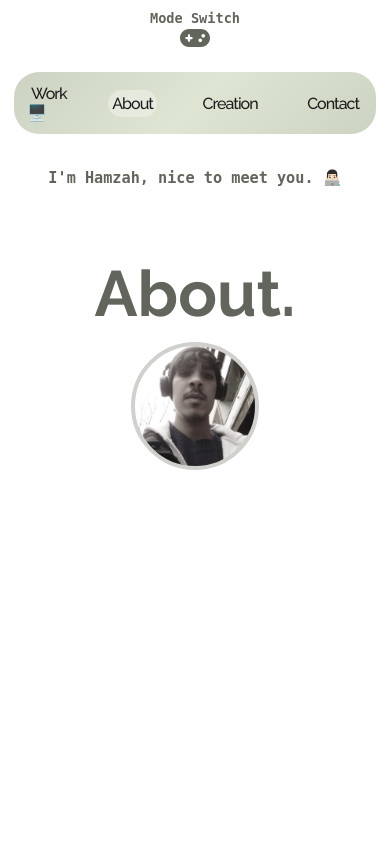
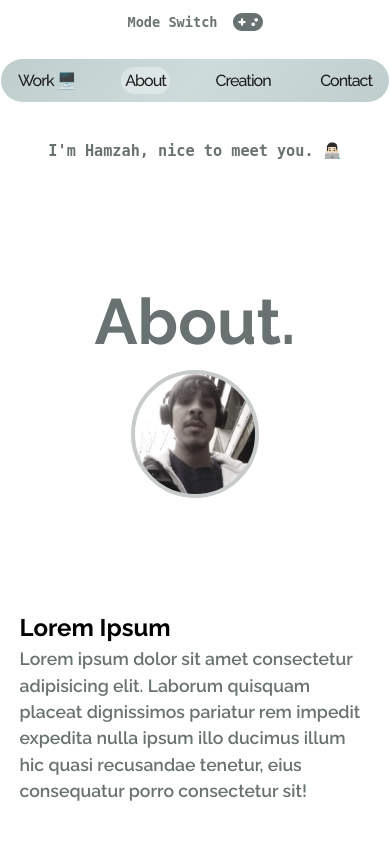
Before and after one commit to HamzahFayad/hamzah, a React (Create React App) app: page /about in a window 390 px wide. Shown: the top 844 px of the page. Built offline with nearby package versions, Linux system fonts and the light colour scheme.

Commit message:
transitions + contactform

```diff
--- a/src/App.css
+++ b/src/App.css
@@ -166,14 +166,16 @@ img{
   margin: 0 auto;
   filter: grayscale(0.75);
   border: 4px solid var(--main);
+  transition: all 250ms ease-in-out;
 }
 .Round:hover{
   filter: grayscale(0.35);
   transform: rotate(-2.5deg);
 }
-*:not(.scroller>span){
+/**:not(.scroller>span):not(.swiper){
   transition: all 500ms cubic-bezier(0.65, 0, 0.35, 1);
-}
+}*/
+
 /*APP*/
 html, body, .App {
   text-align: left;
@@ -184,7 +186,6 @@ html, body, .App {
   min-height: 100vh;
   font-family: "Raleway";
   position: relative;
-  transition: all 900ms ease-in-out;
 }
 
 .App-logo {
@@ -222,9 +223,7 @@ html, body, .App {
   }
 }
 .fixed-nav{
-  position: fixed;
-  top: 2vh;
-  z-index: 9999;
+  top: 4vh !important;
 }
 
 #Header-links{
@@ -237,6 +236,15 @@ html, body, .App {
   margin: 0 auto;
   border-radius: 25px;
   padding: .5rem;
+   position: fixed;
+  top: 2vh;
+  z-index: 9999;
+  transition: all 300ms;
+}
+@media screen and (max-width: 599px) {
+  #Header-links{
+    top: 7vh;
+  }
 }
 li{
   list-style-type: none;
@@ -273,6 +281,12 @@ li:hover{
   font-size: 0.95rem;
   color: var(--dark_main);
 }
+@media screen and (max-width: 599px) {
+  .Nav-name{
+      position: relative;
+      margin-top: 8vh;
+  }
+}
 .Dark-light{
   position: absolute;
   top: 10px;
@@ -282,6 +296,18 @@ li:hover{
   color: var(--dark_main);
   cursor: pointer;
 }
+@media screen and (max-width: 599px) {
+  .Dark-light span{
+      display: flex;
+      justify-content: center;
+      align-items: center;
+      gap: 15px;
+  }
+  .Dark-light svg{
+      margin: 0 !important;
+  }
+}
+
 svg, .icon{
   max-width: 30px;
   width: 30px;
@@ -458,6 +484,18 @@ div.active-filter > p{
   }
 }
 
+/*ABOUT*/
+
+/*CREATION*/
+.Creation .Full-width{
+  transition: none !important;
+}
+
+.swiper-button-prev, .swiper-button-next{
+  color: #fff !important;
+  transform: scale(.75);
+}
+
 /*CONTACT*/
 .Contact{
   position: fixed;
@@ -478,6 +516,9 @@ div.active-filter > p{
   opacity: 0;
   animation: fadeBottom 400ms ease-out 0ms forwards;
 }
+.Contact.invisible{
+  animation: fadeOut 300ms ease-in-out;
+}
 @media screen and (max-width: 768px){
   .Contact{
     right: 0;
@@ -485,6 +526,7 @@ div.active-filter > p{
     width: 100vw;
     bottom: 0;
     border-radius: 0px;
+    z-index: 19999999;
   }
 }
 @media screen and (min-width: 768px) {
@@ -542,7 +584,7 @@ div.active-filter > p{
 }
 
 .New-Answers{
-  height: 25vh;
+  height: 15vh;
 }
 .new-answer-bot{
   opacity: 0;
@@ -588,6 +630,17 @@ div.active-filter > p{
   animation: fade 400ms ease-out 2400ms forwards;
 }
 
+form{
+  padding: 1em;
+  margin: 1em 0em;
+  display: grid;
+  opacity: 0;
+  animation: fadeBottom 400ms ease-out 200ms forwards;
+}
+form > *{
+  margin-bottom: 1em;
+}
+
 /*ANIMATIONS*/
 
 @keyframes fade {
@@ -622,6 +675,18 @@ div.active-filter > p{
   100% {
     opacity: 1;
     transform: translateY(0%);
+  }
+}
+
+@keyframes fadeOut {
+  0% {
+    opacity: 1;
+    transform: translateY(0%);
+  }
+
+  100% {
+    opacity: 0;
+    transform: translateY(20%);
   }
 }
 
--- a/src/App.js
+++ b/src/App.js
@@ -9,15 +9,15 @@ import Navbar from "./components/Navbar";
 import Footer from "./components/Footer";
 
 function App() {
-  const [theme, setTheme] = useState("green");
+  const [theme, setTheme] = useState("blue");
 
   const handleTheme = () => {
-    if (theme === "green") {
-      setTheme("blue");
-    } else if (theme === "blue") {
+    if (theme === "blue") {
+      setTheme("green");
+    } else if (theme === "green") {
       setTheme("pink");
     } else {
-      setTheme("green");
+      setTheme("blue");
     }
   };
   useEffect(() => {
--- a/src/pages/About.jsx
+++ b/src/pages/About.jsx
@@ -3,13 +3,17 @@ import "../App.css"
 
 function About() {
   return (
-    <div className="App">
+    <div className="About">
 
       <div className="Grid-width-wide Center">
         <h1 className="Headline">About.</h1>
         <div className="Round">
         </div>
       </div>
+      <div className="Grid-width-wide">
+        <h2>Lorem Ipsum</h2>
+        <p>Lorem ipsum dolor sit amet consectetur adipisicing elit. Laborum quisquam placeat dignissimos pariatur rem impedit expedita nulla ipsum illo ducimus illum hic quasi recusandae tenetur, eius consequatur porro consectetur sit!</p>
+      </div>
     </div>
   );
 }
--- a/src/pages/Contact.jsx
+++ b/src/pages/Contact.jsx
@@ -7,9 +7,9 @@ function Contact() {
 
   let navigate = useNavigate();
   const handleClose = () => {
-    console.log('closed');
     let path = `/`;
-    navigate(path);
+    document.querySelector(".Contact").classList.add("invisible");
+    setTimeout(() => { navigate(path) }, 600);
   }
 
   const [click, setClick] = useState(false);
@@ -19,29 +19,29 @@ function Contact() {
   /*const [question3, setQuestion3] = useState("false");
   const [question4, setQuestion4] = useState("false");*/
 
-  const handleQuestion1 = () => {
+  const generalHandleQuestion = () => {
     setClick(true);
-    setQuestion1(true);
-    let answerBots = document.querySelectorAll(".answer-bot");
-    answerBots.forEach((bot) => {
-      bot.classList.add("hide");
-    })
-   /* setTimeout(() => {
-      answerBots.forEach((bot) => {
-        bot.classList.remove("hide");
-          bot.classList.add("show");
-    })
-    }, 500)*/
-  }
-
-  const handleQuestion2 = () => {
-    setClick(true);
-    setQuestion2(true);
     let answerBots = document.querySelectorAll(".answer-bot");
     answerBots.forEach((bot) => {
       bot.classList.add("hide");
     })
   }
+
+  const handleQuestion1 = () => {
+    setQuestion1(true);
+    generalHandleQuestion();
+  }
+
+  const handleQuestion2 = () => {
+    setQuestion2(true);
+    generalHandleQuestion();
+  }
+
+
+  const handleSearchSubmit = event => {
+    console.log("HI");
+    event.preventDefault();
+  };
 
   return (
     <div className="Contact">
@@ -51,11 +51,11 @@ function Contact() {
           <span onClick={handleClose}>close</span>
         </div>
         <div className="Contact-inner">
-        <div className="Contact-Content Greeting">
+         <div className="Contact-Content Greeting">
           <span className="span-bot greeting-bot">Hey!👋🏼 </span>
           <span className="span-bot greeting-bot">Hope you're doing great.</span>
           <span className="span-bot greeting-bot">Choose any question you'd like to ask. 😊😊😊</span>
-          </div>
+         </div>
           {click &&
             <div className="Contact-Content New-Answers">
               {question1 && <span className="span-bot new-answer-bot">Hey, thank you for visiting my website.</span>}
@@ -68,6 +68,12 @@ function Contact() {
           <span className="span-bot answer-bot quest3">See your Social Media</span>
           <span className="span-bot answer-bot quest4">I'd like to hire you</span>
           </div>
+          {click && (question1 || question2) &&
+            <form onSubmit={handleSearchSubmit}>
+              <input placeholder="name" />
+              <button type="submit">Submit </button>
+            </form>
+          }
         </div>
       </div>
     </div>
--- a/src/pages/Creation.jsx
+++ b/src/pages/Creation.jsx
@@ -14,12 +14,12 @@ function Creation() {
         </div>
       <div className="Full-width Center">
         <h2 className="Subheadline Text-color">Book I</h2>
-        <Swiper slidesPerView={4} navigation={true} loop={true} modules={[Navigation]} className="mySwiper">
+        <Swiper slidesPerView={4} navigation={true} modules={[Navigation]} className="mySwiper">
         <SwiperSlide><img src="https://images.wallpaperscraft.com/image/single/sunset_dark_twilight_148787_2560x1440.jpg" alt="xxx" /></SwiperSlide>
         <SwiperSlide><img src="https://c4.wallpaperflare.com/wallpaper/73/176/1014/3-316-16-9-aspect-ratio-s-sfw-wallpaper-preview.jpg"  alt="xxx"/></SwiperSlide>
+        <SwiperSlide><img src="https://as1.ftcdn.net/v2/jpg/04/81/28/00/1000_F_481280072_Mi2bfrKbZMyzdPEd0dWCqQDt7mWqxR0W.jpg" alt="xxx" /></SwiperSlide>
+        <SwiperSlide><img src="https://images.wallpaperscraft.com/image/single/sunset_dark_twilight_148787_2560x1440.jpg" alt="xxx" /></SwiperSlide>
         <SwiperSlide><img src="https://c4.wallpaperflare.com/wallpaper/394/673/208/3-316-16-9-aspect-ratio-s-sfw-wallpaper-preview.jpg" alt="xxx" /></SwiperSlide>
-        <SwiperSlide><img src="https://as1.ftcdn.net/v2/jpg/04/81/28/00/1000_F_481280072_Mi2bfrKbZMyzdPEd0dWCqQDt7mWqxR0W.jpg" alt="xxx" /></SwiperSlide>
-        <SwiperSlide><img src="https://images.wallpaperscraft.com/image/single/sunset_dark_twilight_148787_2560x1440.jpg"  alt="xxx"/></SwiperSlide>
       </Swiper>
       </div>
     </div>
```
